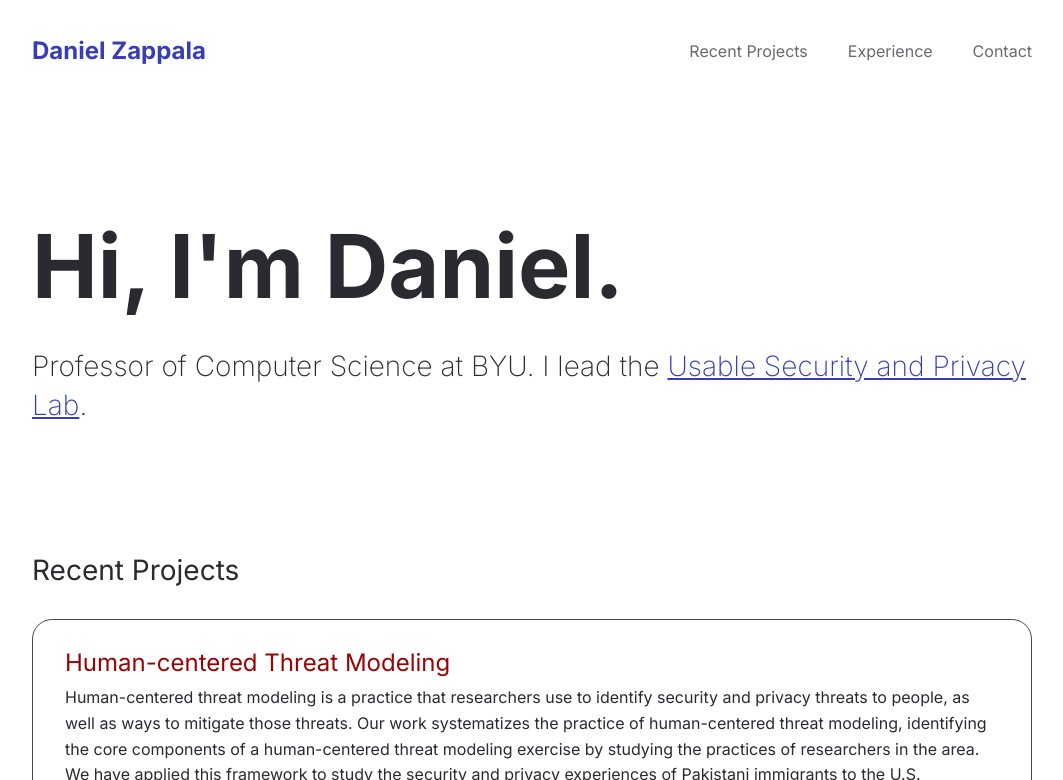
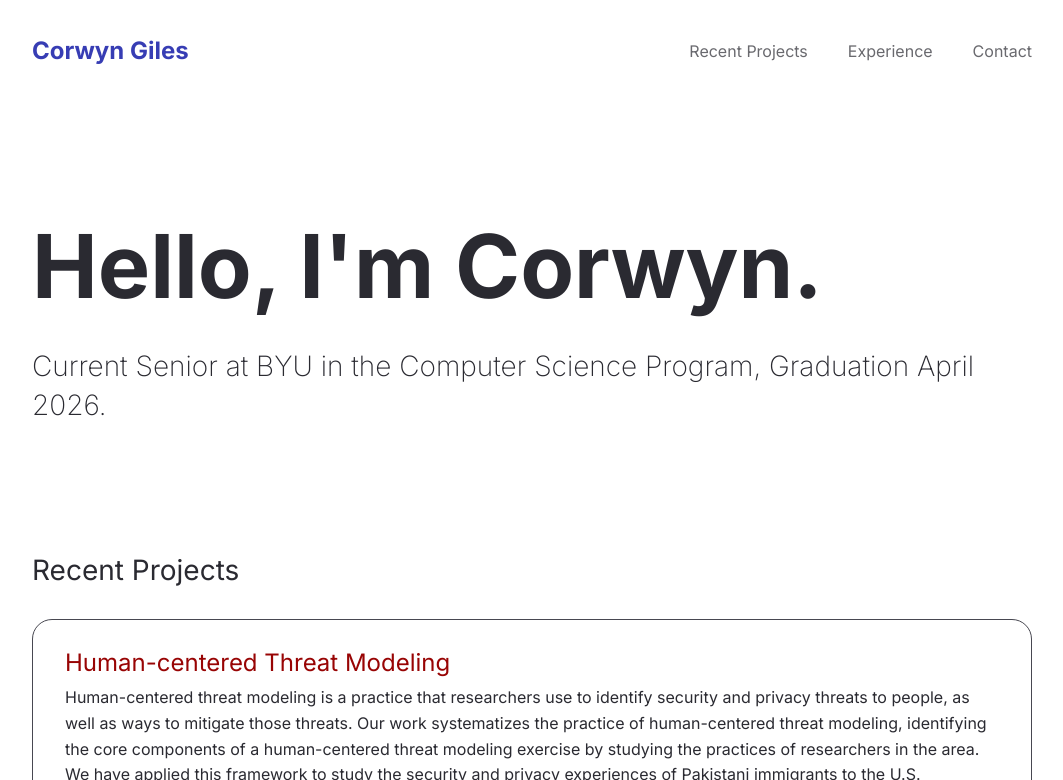
Before and after one commit to princecal/Personal-Site, a plain HTML site: page index.html in a window 1280 px wide. Shown: the top 780 px of the page, without its empty margins (108-1171 px from the left). Drawn offline with Linux system fonts and the light colour scheme.

Commit message:
Update personal information in index.html

```diff
--- a/index.html
+++ b/index.html
@@ -4,7 +4,7 @@
 <head>
     <meta charset="UTF-8">
     <meta name="viewport" content="width=device-width, initial-scale=1.0">
-    <title>Daniel Zappala Demo of a Portfolio</title>
+    <title>Corwyn Giles Personal Site</title>
     <style>
         /* Inter Font from Google Fonts */
         @import url('https://fonts.googleapis.com/css2?family=Inter:wght@100..900&display=swap');
@@ -310,7 +310,7 @@
 
         <header>
             <div class="logo">
-                <a href="/">Daniel Zappala</a>
+                <a href="/">Corwyn Giles</a>
             </div>
             <nav>
                 <ul>
@@ -324,10 +324,10 @@
         <main>
             <div id="about">
                 <h1>
-                    Hi, I'm Daniel.
+                    Hello, I'm Corwyn.
                 </h1>
                 <p>
-                    Professor of Computer Science at BYU. I lead the <a href="https://uslab.byu.edu/">Usable Security and Privacy Lab</a>.
+                    Current Senior at BYU in the Computer Science Program, Graduation April 2026.
                 </p>
             </div>
 
@@ -502,7 +502,7 @@
                 </a>
             </div>
             <p>
-                &copy; 2025 Daniel Zappala. All rights reserved.
+                &copy; 2025 Corwyn Giles. All rights reserved.
             </p>
         </footer>
     </div>
```
